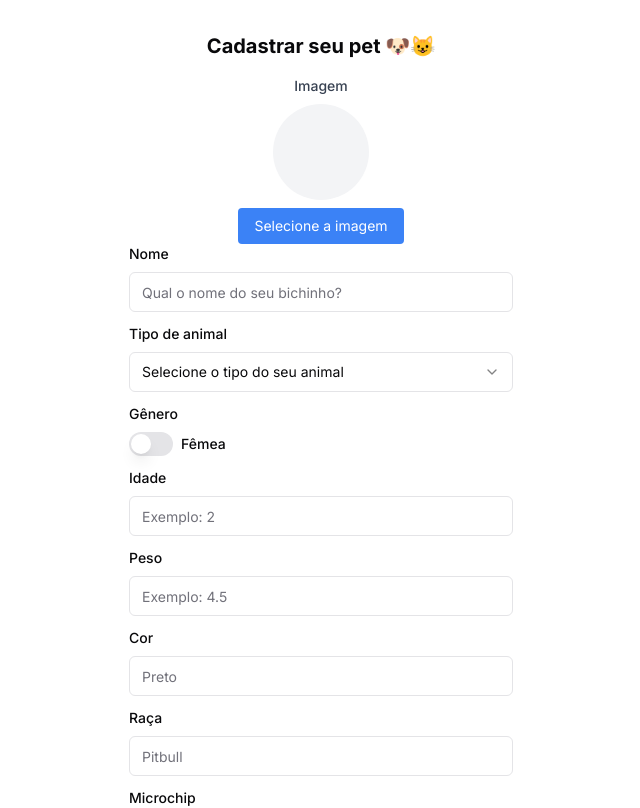
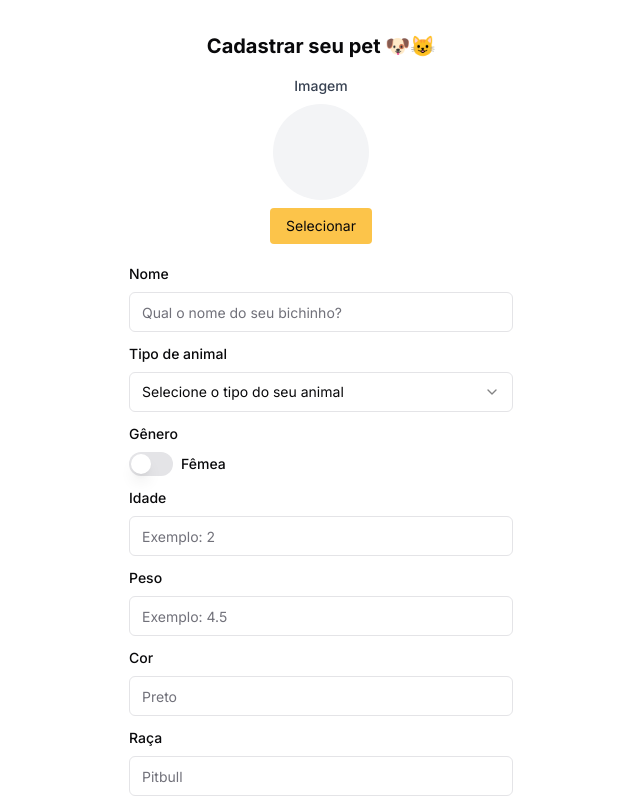
Before and after one commit to PietroKucharski/wiki-pet, a Next.js app: page /pets/create in a window 1280 px wide. Shown: the top 808 px of the page, without its empty margins (319-959 px from the left). Built offline with nearby package versions, Linux system fonts and the light colour scheme.

Commit message:
Ajusta bg dos botões de selecionar imagem

```diff
--- a/src/app/pets/[id]/edit/page.tsx
+++ b/src/app/pets/[id]/edit/page.tsx
@@ -226,17 +226,17 @@ export default function EditPetPage() {
                 />
                 <button
                   type='button'
-                  className='px-4 py-2 bg-blue-500 text-white rounded'
+                  className='px-4 py-2 bg-primary rounded'
                 >
-                  Choose Image
+                  Selecionar
                 </button>
               </div>
               {avatar && (
                 <button
                   onClick={() => setAvatar(null)}
-                  className='px-4 py-2 bg-red-500 text-white rounded'
+                  className='px-4 py-2 bg-red-500 rounded'
                 >
-                  Remove Image
+                  Remover
                 </button>
               )}
             </div>
--- a/src/app/pets/create/page.tsx
+++ b/src/app/pets/create/page.tsx
@@ -160,20 +160,21 @@ export default function CreatePetForm() {
                                 />
                                 <button
                                     type='button'
-                                    className='px-4 py-2 bg-blue-500 text-white rounded'
+                                    className='px-4 py-2 bg-primary rounded'
                                 >
-                                    Selecione a imagem
+                                    Selecionar
                                 </button>
                             </div>
                             {avatar && (
                                 <button
                                     onClick={() => setAvatar(null)}
-                                    className='px-4 py-2 bg-red-500 text-white rounded'
+                                    className='px-4 py-2 bg-red-500  rounded'
                                 >
-                                    Remova a imagem
+                                    Remover
                                 </button>
                             )}
                         </div>
+                        <br/>
                     </div>
                 </div>
                 <FormProvider {...form}>
--- a/src/app/pets/page.tsx
+++ b/src/app/pets/page.tsx
@@ -106,7 +106,7 @@ export default function Page() {
                   <CardHeader className="w-full ">
                     <div className="flex justify-between items-center">
                       <div className="flex gap-4">
-                        <div className="rounded-full">
+                        <div className="rounded-full overflow-hidden">
                           <Image
                               src="/images/others/catanddog.png"
                               alt="image do pet"
@@ -114,21 +114,21 @@ export default function Page() {
                               height={100}
                           />
                         </div>
-                        <div className="flex flex-col justify-between ">
-                          <CardTitle className="line-clamp-2 break-words hyphens-auto">
+                        <div className="flex flex-col  space-y-3">
+                          <CardTitle className="line-clamp-2 break-words hyphens-auto mt-4">
                             {pet.name}
                           </CardTitle>
-                          <CardDescription className="line-clamp-3 break-words hyphens-auto">
+                          <CardDescription className="line-clamp-3 break-words ">
                             {pet.breed} - {pet.color}
                           </CardDescription>
                         </div>
                       </div>
                       <DropdownMenu>
                         <DropdownMenuTrigger className="w-fit h-fit">
-                          <MoreVertical className="size-5" />
+                          <MoreVertical className="size-5"/>
                         </DropdownMenuTrigger>
                         <DropdownMenuContent side="left">
-                          <DropdownMenuItem
+                        <DropdownMenuItem
                               onClick={() => {
                                 router.push(`/pets/${pet.id}`)
                               }}
```
